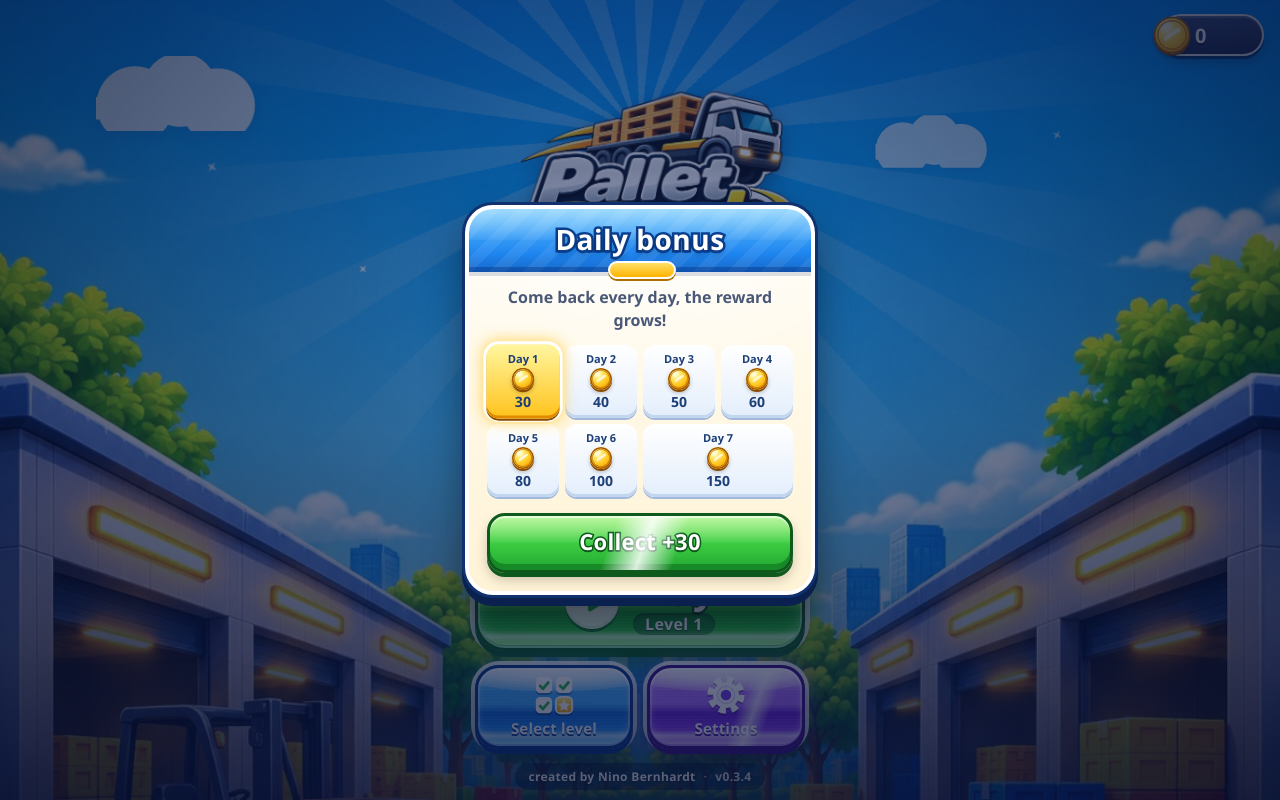
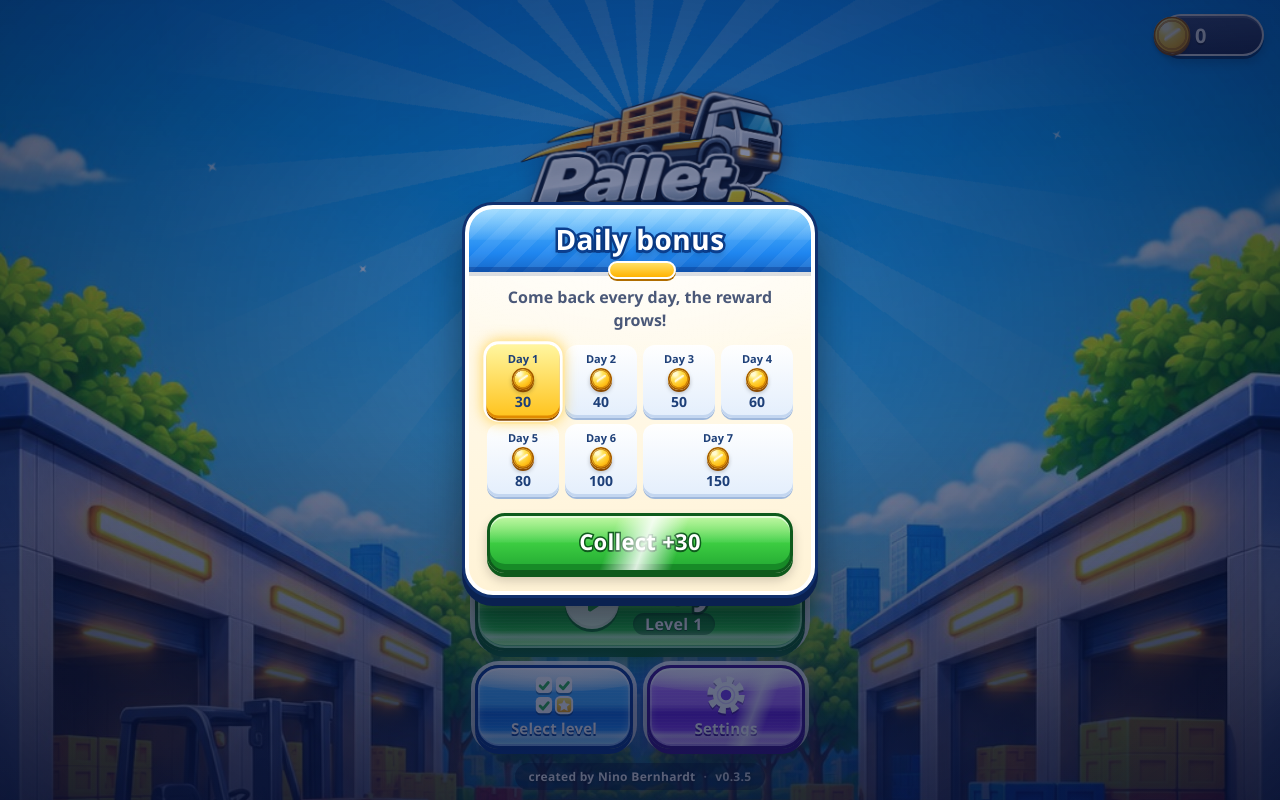
Before and after one commit to pallet-rush/pallet-rush.github.io, a plain HTML site: page index.html in a window 1280 px wide. Drawn offline with Linux system fonts and the light colour scheme; animation ran at ten frames a second.

Commit message:
v0.3.5: animierte CSS-Wolken im Menü entfernt
Co-Authored-By: Claude Opus 5.5 <noreply@anthropic.com>

```diff
--- a/index.html
+++ b/index.html
@@ -171,7 +171,7 @@
 
 <!-- Hauptmenü -->
 <div id="menu" class="screen menu-art">
-  <div class="menu-fx" aria-hidden="true"><div class="bg"></div><div class="rays"></div><i class="cloud c1"></i><i class="cloud c2"></i><i class="cloud c3"></i><i class="spark s1"></i><i class="spark s2"></i><i class="spark s3"></i><i class="spark s4"></i><div class="shade"></div></div>
+  <div class="menu-fx" aria-hidden="true"><div class="bg"></div><div class="rays"></div><i class="spark s1"></i><i class="spark s2"></i><i class="spark s3"></i><i class="spark s4"></i><div class="shade"></div></div>
   <div class="menu-top">
     <div class="coins big"><span class="coin"></span><span id="menu-coins">0</span></div>
   </div>
--- a/js/version.js
+++ b/js/version.js
@@ -1,2 +1,2 @@
 // Bei JEDEM Update erhöhen. Steht im Hauptmenü, damit man sieht, ob die neue Version online ist.
-export const VERSION = '0.3.4';
+export const VERSION = '0.3.5';
```
Also changed, not shown: 1 other file.
